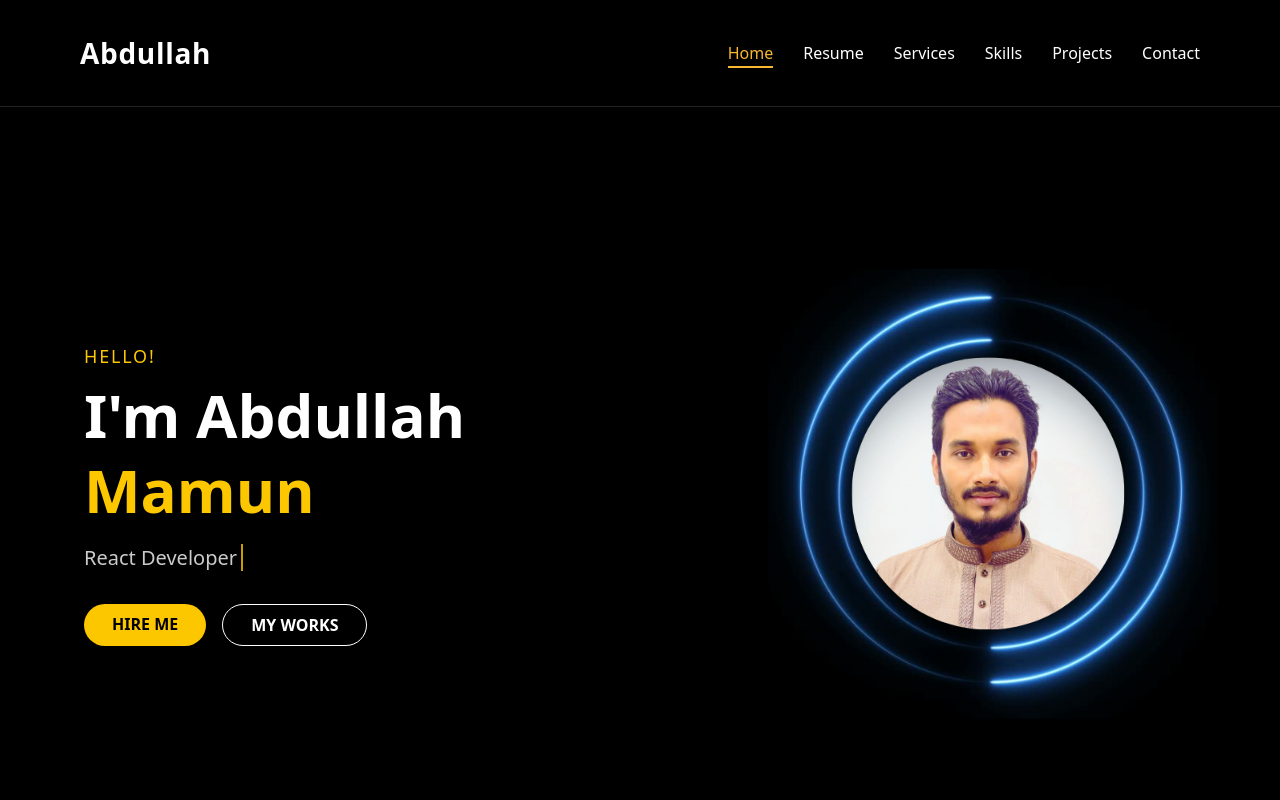
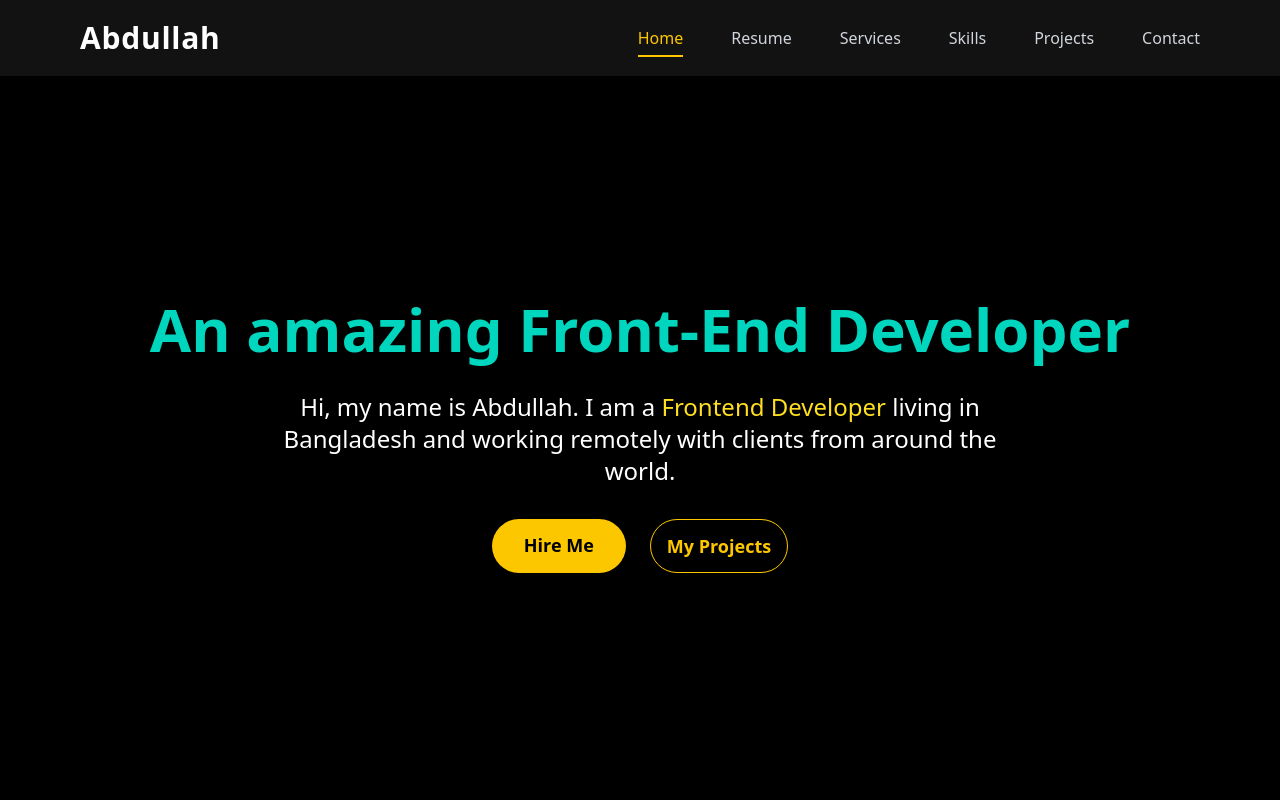
Before and after one commit to MD-ABDULLAH24/newPortfolio, a React (Vite) app: page / in a window 1280 px wide. Shown: the top 800 px of the page. Built offline with nearby package versions, Linux system fonts and the light colour scheme.

Commit message:
Add new work or update files

```diff
--- a/src/Components/Header.jsx
+++ b/src/Components/Header.jsx
@@ -1,4 +1,4 @@
-import React, { useState, useEffect } from 'react';
+import React, { useState, useEffect } from "react";
 
 const navLinks = [
   { href: "#hero", label: "Home" },
@@ -13,7 +13,6 @@ const Header = () => {
   const [menuOpen, setMenuOpen] = useState(false);
   const [active, setActive] = useState("#hero");
 
-    // Listen to scroll and update active link
   useEffect(() => {
     const handleScroll = () => {
       let found = "#hero";
@@ -38,65 +37,85 @@ const Header = () => {
   };
 
   return (
-        <header className="bg-black border-b border-[#222] py-8 sticky top-0 z-50">
-            <div className="max-w-[1200px] mx-auto flex items-center justify-between px-4 md:px-10">
-                <div className="font-bold text-white text-[28px] tracking-wide">
+    <header className="bg-[#121212] sticky top-0 z-50 shadow-lg">
+      <div className="max-w-[1200px] mx-auto flex items-center justify-between px-6 md:px-10 py-5">
+        {/* Logo */}
+        <div className="font-extrabold text-white text-3xl tracking-wide cursor-pointer hover:text-yellow-400 transition">
           Abdullah
         </div>
-                {/* Hamburger for mobile */}
+
+        {/* Hamburger for Mobile */}
         <button
-                    className="md:hidden text-white text-2xl focus:outline-none"
+          className="md:hidden text-white p-3 rounded-md hover:bg-yellow-400 hover:text-black transition focus:outline-none focus:ring-2 focus:ring-yellow-400"
           onClick={() => setMenuOpen(!menuOpen)}
           aria-label="Toggle Menu"
         >
           <svg
-                        className="w-7 h-7"
+            className="w-8 h-8"
             fill="none"
             stroke="currentColor"
             viewBox="0 0 24 24"
             xmlns="http://www.w3.org/2000/svg"
           >
             {menuOpen ? (
-                            <path strokeLinecap="round" strokeLinejoin="round" strokeWidth={2} d="M6 18L18 6M6 6l12 12" />
+              <path
+                strokeLinecap="round"
+                strokeLinejoin="round"
+                strokeWidth={2}
+                d="M6 18L18 6M6 6l12 12"
+              />
             ) : (
-                            <path strokeLinecap="round" strokeLinejoin="round" strokeWidth={2} d="M4 8h16M4 16h16" />
+              <path
+                strokeLinecap="round"
+                strokeLinejoin="round"
+                strokeWidth={2}
+                d="M4 8h16M4 16h16"
+              />
             )}
           </svg>
         </button>
+
         {/* Desktop Menu */}
         <nav className="hidden md:block">
-                    <ul className="flex gap-[30px]">
+          <ul className="flex gap-12">
             {navLinks.map((link) => (
               <li key={link.href}>
                 <a
                   href={link.href}
                   onClick={() => handleClick(link.href)}
-                                    className={`font-medium no-underline pb-0.5 transition ${
+                  className={`relative font-medium no-underline pb-1 transition-colors duration-300 ${
                     active === link.href
-                                            ? "text-[#f7b731] border-b-2 border-[#f7b731]"
-                                            : "text-white hover:text-[#f7b731]"
+                      ? "text-yellow-400"
+                      : "text-gray-300 hover:text-yellow-400"
                   }`}
                 >
                   {link.label}
+                  {/* Underline animation */}
+                  <span
+                    className={`absolute left-0 -bottom-1 h-[2px] w-full bg-yellow-400 transition-all duration-300 ${
+                      active === link.href ? "scale-x-100" : "scale-x-0"
+                    } origin-left`}
+                  />
                 </a>
               </li>
             ))}
           </ul>
         </nav>
       </div>
+
       {/* Mobile Menu */}
       {menuOpen && (
-                <nav className="md:hidden bg-black border-t border-[#222]">
-                    <ul className="flex flex-col gap-4 py-4 px-6">
+        <nav className="md:hidden bg-[#1a1a1a] rounded-b-lg shadow-xl mx-4">
+          <ul className="flex flex-col gap-5 py-6 px-6">
             {navLinks.map((link) => (
               <li key={link.href}>
                 <a
                   href={link.href}
                   onClick={() => handleClick(link.href)}
-                                    className={`font-medium no-underline pb-0.5 block transition ${
+                  className={`block font-medium no-underline pb-1 border-b-2 transition-colors duration-300 ${
                     active === link.href
-                                            ? "text-[#f7b731] border-b-2 border-[#f7b731]"
-                                            : "text-white"
+                      ? "text-yellow-400 border-yellow-400"
+                      : "text-gray-300 border-transparent hover:text-yellow-400 hover:border-yellow-400"
                   }`}
                 >
                   {link.label}
--- a/src/Components/Hero.jsx
+++ b/src/Components/Hero.jsx
@@ -1,80 +1,33 @@
-import React, { useState, useEffect } from 'react';
-import myimg from '../assets/myImg.png';
-
-const roles = [
-    "Frontend Web Developer",
-    " Web Designer",
-    "React Developer",
-];
+import React from "react";
 
 const Hero = () => {
-    const [currentRole, setCurrentRole] = useState(0);
-    const [displayedText, setDisplayedText] = useState('');
-    const [typing, setTyping] = useState(true);
-
-    useEffect(() => {
-        let typingTimeout;
-        if (typing) {
-            if (displayedText.length < roles[currentRole].length) {
-                typingTimeout = setTimeout(() => {
-                    setDisplayedText(roles[currentRole].slice(0, displayedText.length + 1));
-                }, 60);
-            } else {
-                typingTimeout = setTimeout(() => {
-                    setTyping(false);
-                }, 1000);
-            }
-        } else {
-            typingTimeout = setTimeout(() => {
-                setDisplayedText('');
-                setTyping(true);
-                setCurrentRole((prev) => (prev + 1) % roles.length);
-            }, 300);
-        }
-        return () => clearTimeout(typingTimeout);
-    }, [displayedText, typing, currentRole]);
-
   return (
     <section
       id="hero"
-            className="bg-black pt-6 text-white h-[700px] md:h-[750px] flex items-center justify-center "
+      className="bg-black text-white flex flex-col justify-center items-center px-6 text-center min-h-screen md:min-h-[90vh]"
     >
-            <div className="max-w-[1200px]   w-full flex flex-col md:flex-row md:items-center justify-between gap-10 md:px-6 px-5">
-                {/* Left Side */}
-                <div className="flex-1  min-w-[420px] ml-0 md:ml-5">
-                    <p className="text-yellow-400 tracking-widest text-lg md:text-lg mb-2">HELLO!</p>
-                    <h1 className="text-4xl md:text-[60px] font-bold leading-tight mb-2">
-                        I'm <span className="text-white">Abdullah</span><br />
-                        <span className="text-yellow-400">Mamun</span>
+      <h1 className="text-xl md:text-6xl font-bold text-teal-400">
+        An amazing Front-End Developer
       </h1>
-                    <h2 className="text-lg md:text-xl font-normal mt-4 mb-8 h-7 transition-all duration-500">
-                        <span className="border-r-2 border-yellow-400 pr-1 animate-pulse">
-                            {displayedText}
-                        </span>
-                    </h2>
-                    <div className="flex gap-4">
+
+      <p className="text-lg sm:text-xl md:text-2xl max-w-3xl mb-8 my-8">
+        Hi, my name is Abdullah. I am a{" "}
+        <span className="text-yellow-300">Frontend Developer</span> living in
+        Bangladesh and working remotely with clients from around the world.
+      </p>
+      <div className="flex gap-6 flex-wrap justify-center">
         <a
           href="#contact"
-                            className="bg-yellow-400 text-black rounded-full px-7 py-2 font-bold text-base hover:bg-yellow-500 transition"
+          className="bg-yellow-400 text-black px-8 py-3 rounded-full text-lg font-semibold hover:bg-yellow-500 transition"
         >
-                            HIRE ME
+          Hire Me
         </a>
         <a
           href="#projects"
-                            className="border border-white text-white rounded-full px-7 py-2 font-bold text-base hover:bg-white hover:text-black transition"
+          className="border border-yellow-400 text-yellow-400 px-4 py-3 rounded-full text-lg font-semibold hover:bg-yellow-400 hover:text-black transition"
         >
-                            MY WORKS
+          My Projects
         </a>
-                    </div>
-                </div>
-                {/* Right Side */}
-                <div className="flex-1 min-w-[420px] flex items-center justify-center">
-                    <img
-                        src={myimg}
-                        alt="profile"
-                        className="w-[350px] h-[350px] md:w-[450px] md:h-[450px] object-cover mr-20 md:mr-0 md:ml-25"
-                    />
-                </div>
       </div>
     </section>
   );
--- a/src/Components/Projects.jsx
+++ b/src/Components/Projects.jsx
@@ -2,6 +2,7 @@ import React from "react";
 import { FaExternalLinkAlt, FaGithub } from "react-icons/fa";
 import projectImg from "../assets/image.png";
 import projectimg_2 from "../assets/image-2.png"
+import projectimg_3 from "../assets/softwareCompany.png"
 
 const projects = [
   {
@@ -21,11 +22,11 @@ const projects = [
     tags: ["React", "Redux", "Zustand"],
   },
   {
-    title: "Portfolio Website",
-    desc: "A modern personal portfolio website built with React and Tailwind CSS.",
-    image: projectImg,
-    github: "https://github.com/MD-ABDULLAH24/Portfolio.git",
-    demo: "https://portfolio-dves.vercel.app/",
+    title: "Software Company",
+    desc: "A modern Software Company website built with React and Tailwind CSS.",
+    image: projectimg_3,
+    github: "https://github.com/MD-ABDULLAH24/Software-Chamber.git",
+    demo: "https://software-chamber-chi.vercel.app/",
     tags: ["NextJs", "Tailwind", "Responsive"],
   },
 
```
Also changed, not shown: src/assets/softwareCompany.png (added). Lines whose indentation alone changed are shown as unchanged.
